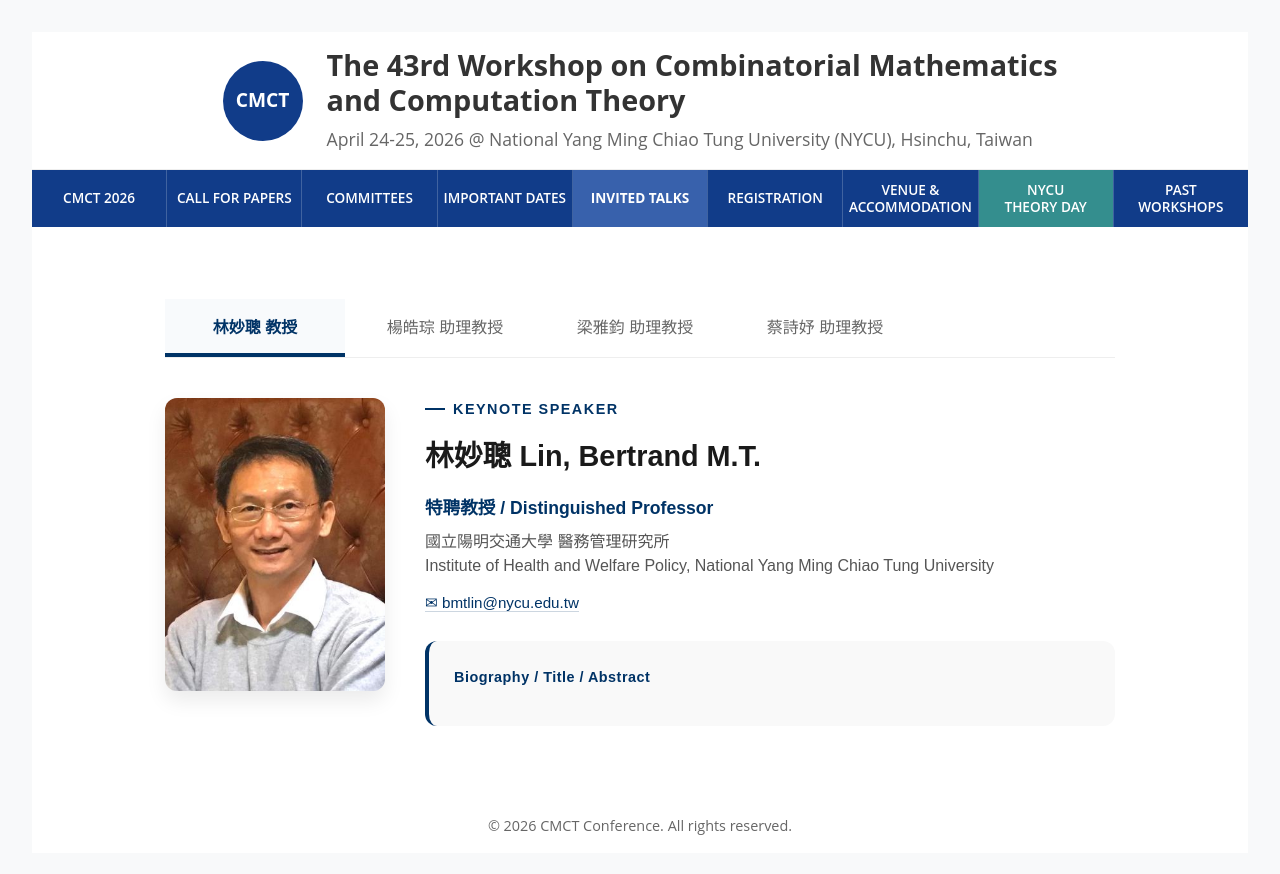
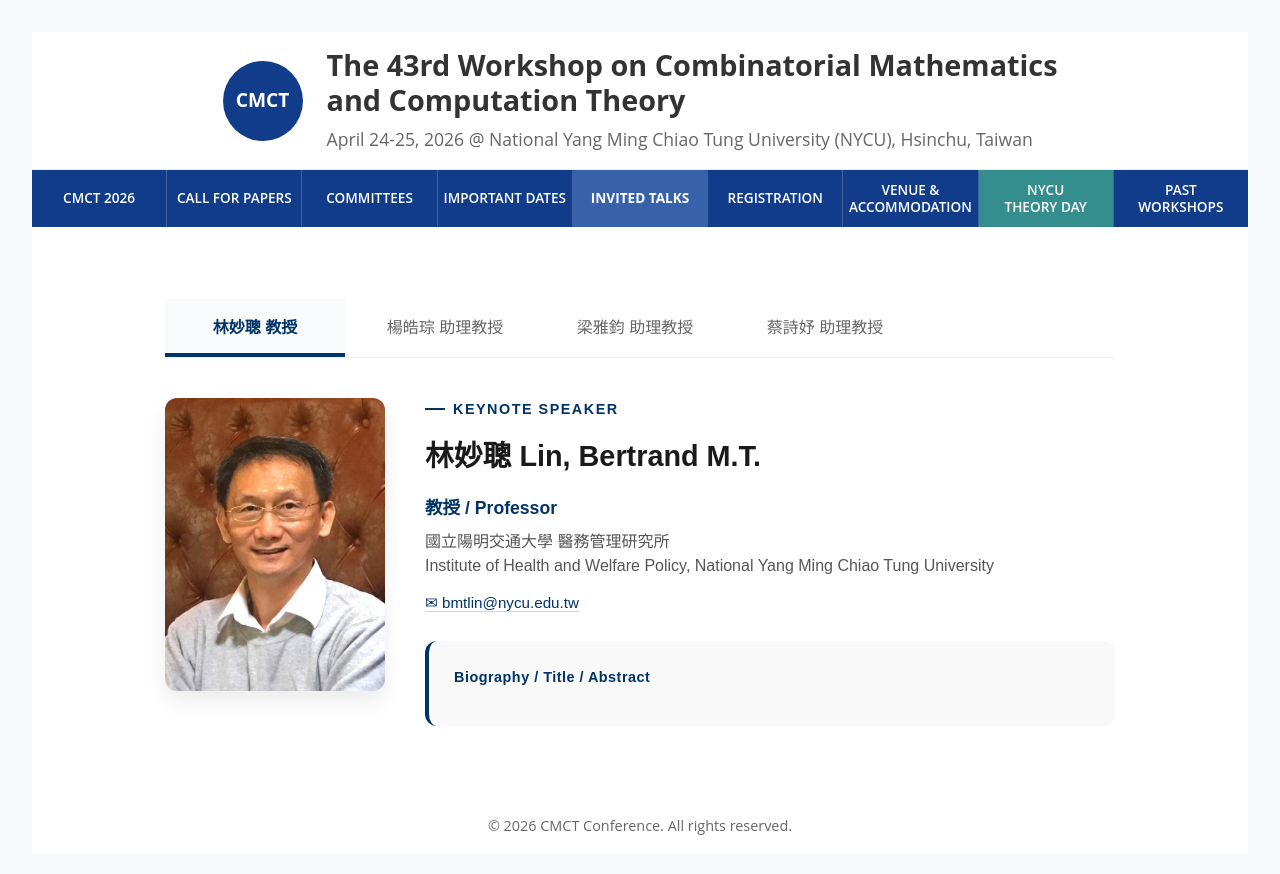
Before and after one commit to cmct-2026/cmct-2026.github.io, a React (Vite) app: page /#/invited-presentations in a window 1280 px wide. Shown: the top 874 px of the page. Built offline with nearby package versions, Linux system fonts and the light colour scheme.

Commit message:
[Update] Prof. Lin's title

```diff
--- a/src/pages/InvitedPresentations.jsx
+++ b/src/pages/InvitedPresentations.jsx
@@ -28,7 +28,7 @@ Dr. Hsieh is also an experienced editor with editorial services to a number of j
             id: 'lin',
             name: "林妙聰 Lin, Bertrand M.T.",
             tabTitle: "林妙聰 教授",
-            title: "特聘教授 / Distinguished Professor",
+            title: "教授 / Professor",
             affiliation: "國立陽明交通大學 醫務管理研究所\nInstitute of Health and Welfare Policy, National Yang Ming Chiao Tung University",
             email: "bmtlin@nycu.edu.tw",
             photo: bmtLinImg,
```
